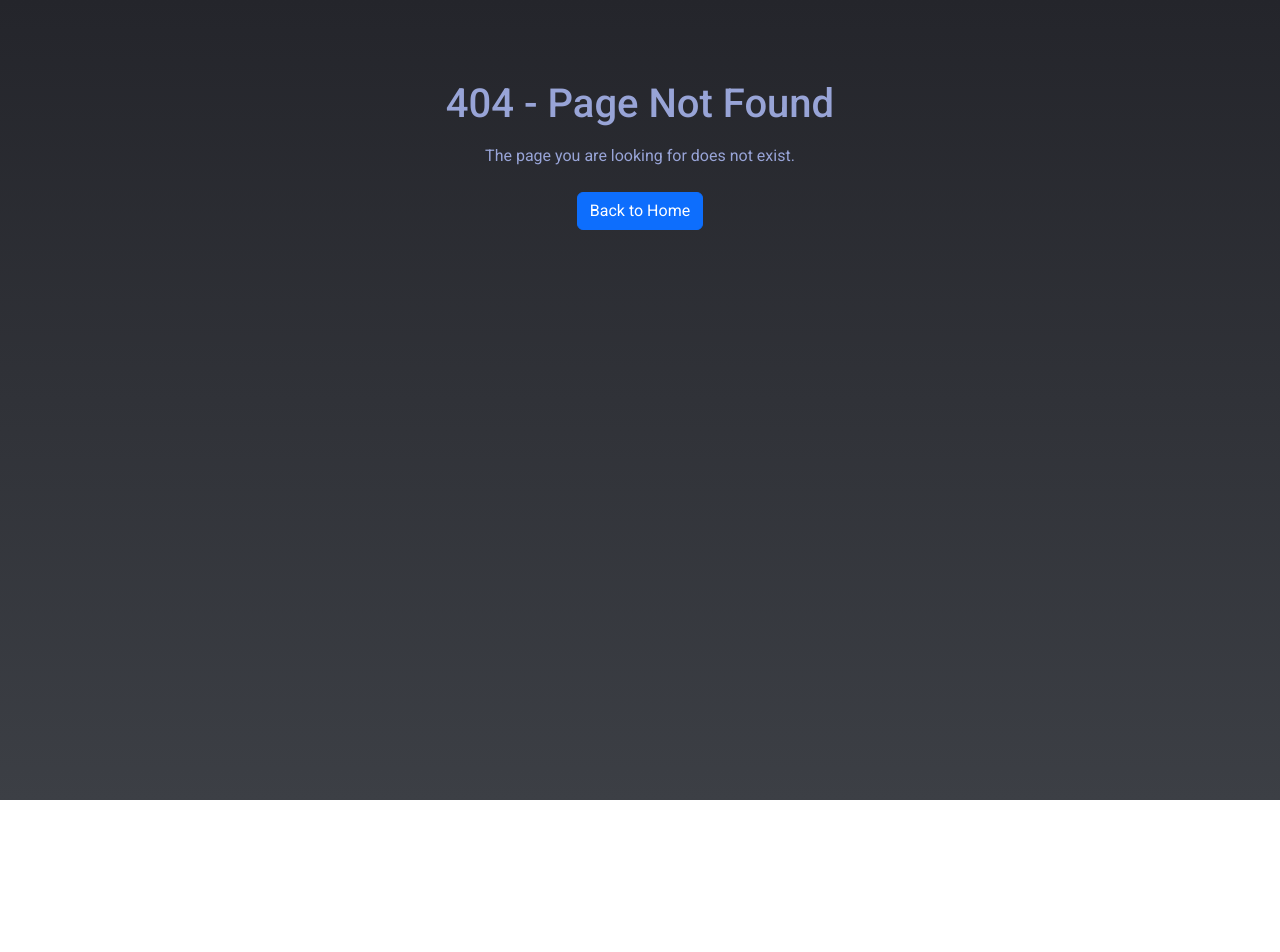
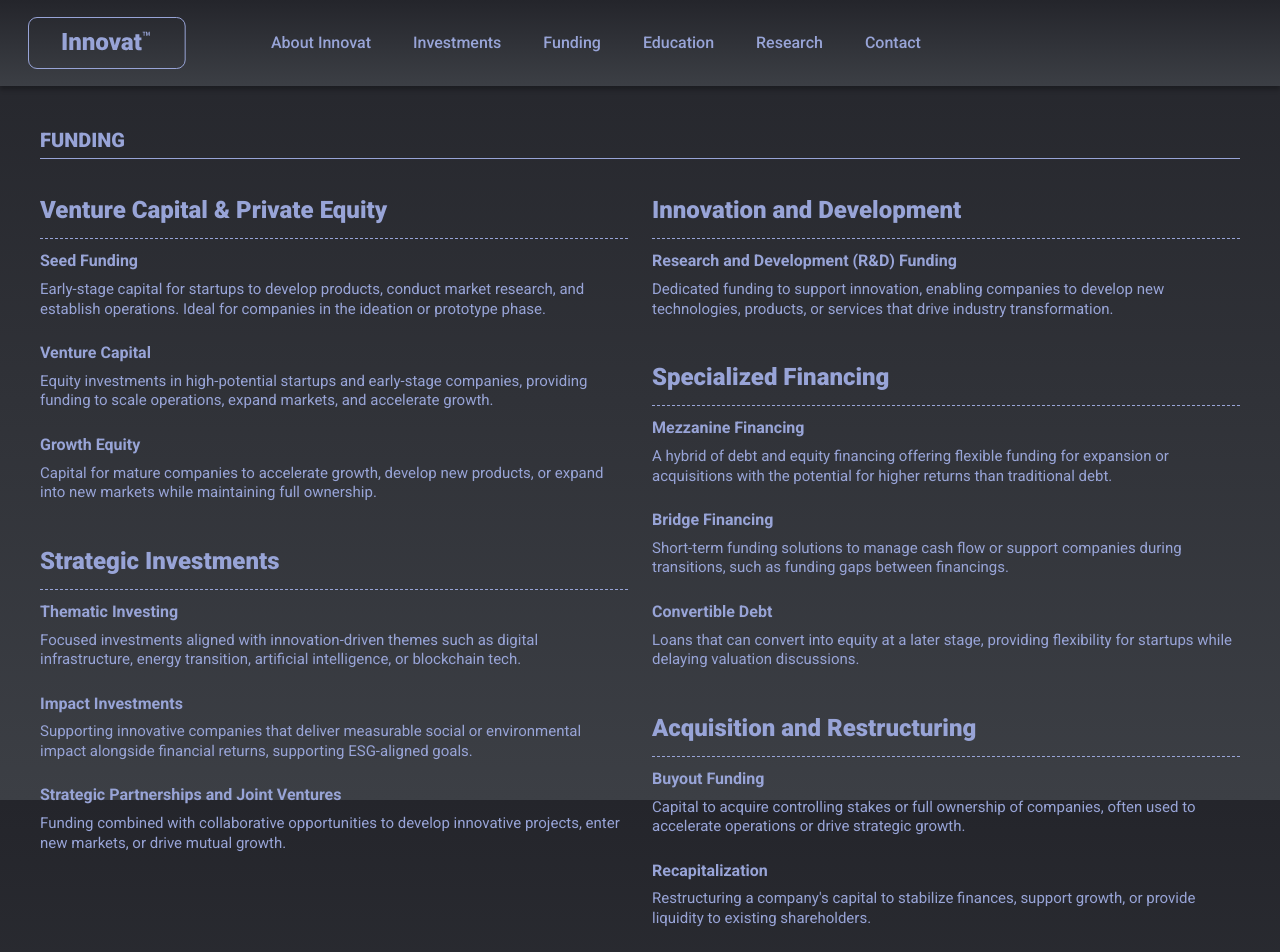
Before and after one commit to suhag-alamin/innovation, a React (Vite) app: page /funding in a window 1280 px wide. Before the commit this address had no page. Shown: the top 952 px of the page. Before the commit the page ends 800 px from the top, so only its background shows below. Built offline with nearby package versions, Linux system fonts and the light colour scheme.

Commit message:
funding section

```diff
--- a/src/App.jsx
+++ b/src/App.jsx
@@ -11,6 +11,7 @@ import AboutInnovat from "./pages/AboutInnovat";
 import Funds from "./pages/Funds";
 import ExchangeTraded from "./pages/ExchangeTraded";
 import Investments from "./pages/Investments";
+import Funding from "./pages/Funding";
 
 const App = () => {
   return (
@@ -42,6 +43,14 @@ const App = () => {
                 element={
                   <Layout>
                     <Funds />
+                  </Layout>
+                }
+              />
+              <Route
+                path="/funding"
+                element={
+                  <Layout>
+                    <Funding />
                   </Layout>
                 }
               />
--- /dev/null
+++ b/src/components/ui/funds/Funding.jsx
@@ -0,0 +1,152 @@
+import { Container, Row, Col } from "react-bootstrap";
+
+const FundingSection = () => {
+  return (
+    <div className="funding-section">
+      <Container>
+        <h1 className="section-header">Funding</h1>
+        <Row>
+          <Col lg={6}>
+            <div className="funding-category">
+              <h2>Venture Capital & Private Equity</h2>
+
+              <div className="subcategory">
+                <h3>Seed Funding</h3>
+                <p>
+                  Early-stage capital for startups to develop products, conduct
+                  market research, and establish operations. Ideal for companies
+                  in the ideation or prototype phase.
+                </p>
+              </div>
+
+              <div className="subcategory">
+                <h3>Venture Capital</h3>
+                <p>
+                  Equity investments in high-potential startups and early-stage
+                  companies, providing funding to scale operations, expand
+                  markets, and accelerate growth.
+                </p>
+              </div>
+
+              <div className="subcategory">
+                <h3>Growth Equity</h3>
+                <p>
+                  Capital for mature companies to accelerate growth, develop new
+                  products, or expand into new markets while maintaining full
+                  ownership.
+                </p>
+              </div>
+            </div>
+
+            <div className="funding-category">
+              <h2>Strategic Investments</h2>
+
+              <div className="subcategory">
+                <h3>Thematic Investing</h3>
+                <p>
+                  Focused investments aligned with innovation-driven themes such
+                  as digital infrastructure, energy transition, artificial
+                  intelligence, or blockchain tech.
+                </p>
+              </div>
+
+              <div className="subcategory">
+                <h3>Impact Investments</h3>
+                <p>
+                  Supporting innovative companies that deliver measurable social
+                  or environmental impact alongside financial returns,
+                  supporting ESG-aligned goals.
+                </p>
+              </div>
+
+              <div className="subcategory">
+                <h3>Strategic Partnerships and Joint Ventures</h3>
+                <p>
+                  Funding combined with collaborative opportunities to develop
+                  innovative projects, enter new markets, or drive mutual
+                  growth.
+                </p>
+              </div>
+            </div>
+          </Col>
+
+          <Col lg={6}>
+            <div className="funding-category">
+              <h2>Innovation and Development</h2>
+
+              <div className="subcategory">
+                <h3>Research and Development (R&D) Funding</h3>
+                <p>
+                  Dedicated funding to support innovation, enabling companies to
+                  develop new technologies, products, or services that drive
+                  industry transformation.
+                </p>
+              </div>
+            </div>
+
+            <div className="funding-category">
+              <h2>Specialized Financing</h2>
+
+              <div className="subcategory">
+                <h3>Mezzanine Financing</h3>
+                <p>
+                  A hybrid of debt and equity financing offering flexible
+                  funding for expansion or acquisitions with the potential for
+                  higher returns than traditional debt.
+                </p>
+              </div>
+
+              <div className="subcategory">
+                <h3>Bridge Financing</h3>
+                <p>
+                  Short-term funding solutions to manage cash flow or support
+                  companies during transitions, such as funding gaps between
+                  financings.
+                </p>
+              </div>
+
+              <div className="subcategory">
+                <h3>Convertible Debt</h3>
+                <p>
+                  Loans that can convert into equity at a later stage, providing
+                  flexibility for startups while delaying valuation discussions.
+                </p>
+              </div>
+            </div>
+            <div className="funding-category">
+              <h2>Acquisition and Restructuring</h2>
+
+              <div className="subcategory">
+                <h3>Buyout Funding</h3>
+                <p>
+                  Capital to acquire controlling stakes or full ownership of
+                  companies, often used to accelerate operations or drive
+                  strategic growth.
+                </p>
+              </div>
+
+              <div className="subcategory">
+                <h3>Recapitalization</h3>
+                <p>
+                  Restructuring a company&apos;s capital to stabilize finances,
+                  support growth, or provide liquidity to existing shareholders.
+                </p>
+              </div>
+
+              <div className="subcategory">
+                <h3>Secondary Market Investments</h3>
+                <p>
+                  Purchasing existing shares from current shareholders, offering
+                  liquidity while providing strategic access to established
+                  companies.
+                </p>
+              </div>
+            </div>
+          </Col>
+        </Row>
+      </Container>
+    </div>
+  );
+};
+
+export default FundingSection;
--- a/src/components/ui/investments/InvestmentCategories.jsx
+++ b/src/components/ui/investments/InvestmentCategories.jsx
@@ -1,6 +1,72 @@
 import { Col, Container, Row } from "react-bootstrap";
 
 const InvestmentCategories = () => {
+  return (
+    <div className="investment-categories">
+      <Container>
+        <p className="header-text">
+          We invest in data centers and the energy systems that power them,
+          delivering the essential infrastructure driving the AI and digital
+          revolution.
+        </p>
+
+        <Row>
+          <Col md={6}>
+            {categories.topCategories
+              .slice(0, Math.ceil(categories.topCategories.length / 2))
+              .map((category, index) => (
+                <div key={index} className="category">
+                  <h3>{category.title}</h3>
+                  <p>{category.description}</p>
+                </div>
+              ))}
+          </Col>
+          <Col md={6}>
+            {categories.topCategories
+              .slice(Math.ceil(categories.topCategories.length / 2))
+              .map((category, index) => (
+                <div key={index} className="category">
+                  <h3>{category.title}</h3>
+                  <p>{category.description}</p>
+                </div>
+              ))}
+          </Col>
+        </Row>
+
+        <div className="transformation-header">TRANSFORMATION</div>
+
+        <Row>
+          <Col md={6}>
+            {categories.transformationCategories
+              .slice(
+                0,
+                Math.ceil(categories.transformationCategories.length / 2)
+              )
+              .map((category, index) => (
+                <div key={index} className="category">
+                  <h3>{category.title}</h3>
+                  <p>{category.description}</p>
+                </div>
+              ))}
+          </Col>
+          <Col md={6}>
+            {categories.transformationCategories
+              .slice(Math.ceil(categories.transformationCategories.length / 2))
+              .map((category, index) => (
+                <div key={index} className="category">
+                  <h3>{category.title}</h3>
+                  <p>{category.description}</p>
+                </div>
+              ))}
+          </Col>
+        </Row>
+      </Container>
+    </div>
+  );
+};
+
+export default InvestmentCategories;
+
 const categories = {
   topCategories: [
     {
@@ -72,69 +138,3 @@ const InvestmentCategories = () => {
     },
   ],
 };
-
-  return (
-    <div className="investment-categories">
-      <Container>
-        <p className="header-text">
-          We invest in data centers and the energy systems that power them,
-          delivering the essential infrastructure driving the AI and digital
-          revolution.
-        </p>
-
-        <Row>
-          <Col md={6}>
-            {categories.topCategories
-              .slice(0, Math.ceil(categories.topCategories.length / 2))
-              .map((category, index) => (
-                <div key={index} className="category">
-                  <h3>{category.title}</h3>
-                  <p>{category.description}</p>
-                </div>
-              ))}
-          </Col>
-          <Col md={6}>
-            {categories.topCategories
-              .slice(Math.ceil(categories.topCategories.length / 2))
-              .map((category, index) => (
-                <div key={index} className="category">
-                  <h3>{category.title}</h3>
-                  <p>{category.description}</p>
-                </div>
-              ))}
-          </Col>
-        </Row>
-
-        <div className="transformation-header">TRANSFORMATION</div>
-
-        <Row>
-          <Col md={6}>
-            {categories.transformationCategories
-              .slice(
-                0,
-                Math.ceil(categories.transformationCategories.length / 2)
-              )
-              .map((category, index) => (
-                <div key={index} className="category">
-                  <h3>{category.title}</h3>
-                  <p>{category.description}</p>
-                </div>
-              ))}
-          </Col>
-          <Col md={6}>
-            {categories.transformationCategories
-              .slice(Math.ceil(categories.transformationCategories.length / 2))
-              .map((category, index) => (
-                <div key={index} className="category">
-                  <h3>{category.title}</h3>
-                  <p>{category.description}</p>
-                </div>
-              ))}
-          </Col>
-        </Row>
-      </Container>
-    </div>
-  );
-};
-
-export default InvestmentCategories;
--- /dev/null
+++ b/src/pages/Funding.jsx
@@ -0,0 +1,12 @@
+import FundingSection from "../components/ui/funds/Funding";
+import "../styles/funds.scss";
+
+const Funding = () => {
+  return (
+    <div>
+      <FundingSection />
+    </div>
+  );
+};
+
+export default Funding;
--- a/src/styles/funds.scss
+++ b/src/styles/funds.scss
@@ -215,3 +215,55 @@
     }
   }
 }
+
+// funding section
+.funding-section {
+  padding: 3rem 0;
+
+  .section-header {
+    color: $color0;
+    font-size: 20px;
+    font-style: normal;
+    font-weight: 900;
+    line-height: 120%;
+    text-transform: uppercase;
+    border-bottom: 1px solid $color0;
+    padding-bottom: 6px;
+    margin-bottom: 36px;
+  }
+
+  .funding-category {
+    margin-bottom: 43px;
+
+    h2 {
+      color: $color0;
+      font-size: 24px;
+      font-style: normal;
+      font-weight: 900;
+      line-height: 130%;
+      padding-bottom: 12px;
+      margin-bottom: 12px;
+      border-bottom: 1px dashed $color0;
+    }
+
+    .subcategory {
+      margin-bottom: 1.5rem;
+
+      h3 {
+        color: $color0;
+        font-size: 16px;
+        font-style: normal;
+        font-weight: 700;
+        line-height: 130%;
+      }
+
+      p {
+        color: $color0;
+        font-size: 15px;
+        font-style: normal;
+        font-weight: 400;
+        line-height: 130%;
+      }
+    }
+  }
+}
--- a/src/styles/investments.scss
+++ b/src/styles/investments.scss
@@ -26,7 +26,7 @@
       line-height: 120%;
       margin-bottom: 12px;
       padding-bottom: 12px;
-      border-bottom: 1px dotted $color0;
+      border-bottom: 1px dashed $color0;
     }
 
     p {
```
Lines whose indentation alone changed are shown as unchanged.
